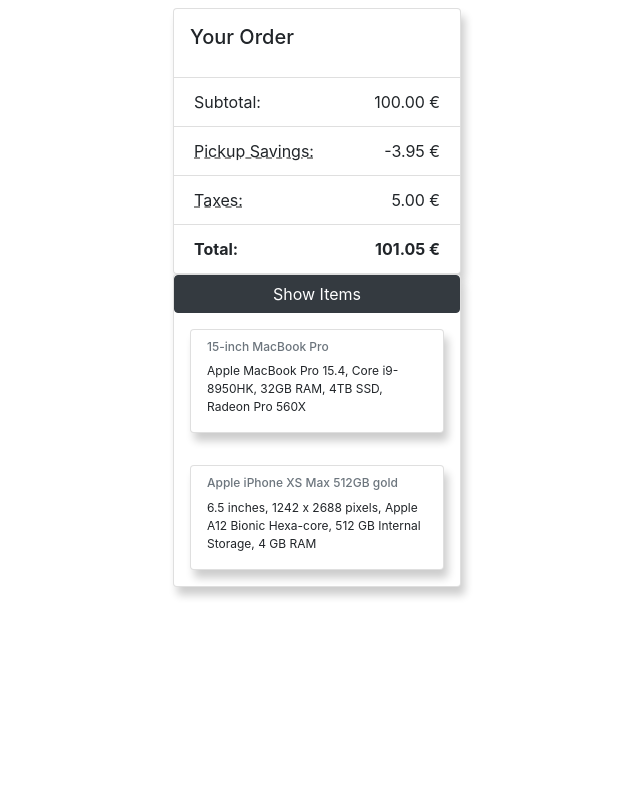
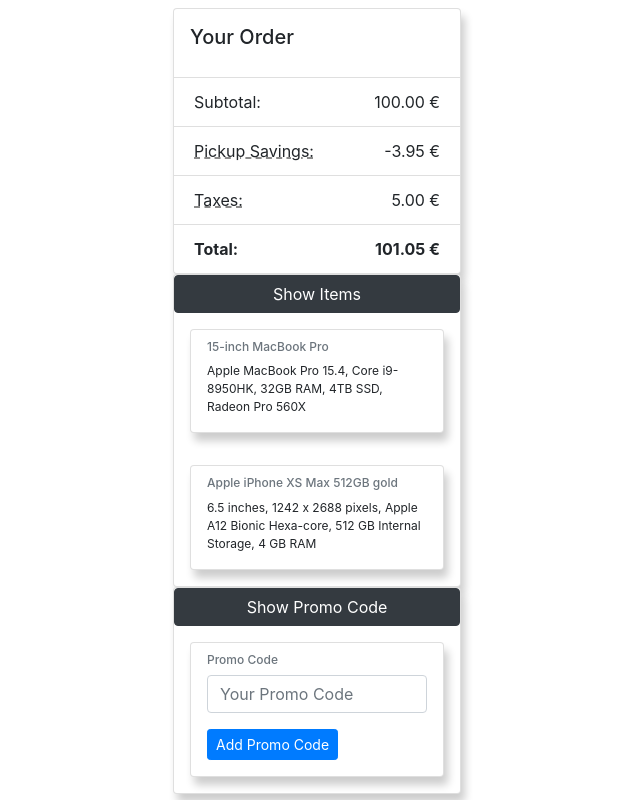
Before and after one commit to miku86/shopping-cart, a React (Create React App) app: page / in a window 1280 px wide. Shown: the whole page, without its empty margins (323-963 px from the left). Built offline with nearby package versions, Linux system fonts and the light colour scheme.

Commit message:
add PromoCode

```diff
--- a/src/App.js
+++ b/src/App.js
@@ -2,6 +2,7 @@
 import './App.css';
 import OrderOverview from './components/OrderOverview';
 import ItemDetails from './components/ItemDetails';
+import PromoCode from './components/PromoCode';
 
 class App extends Component {
   render() {
@@ -9,6 +10,7 @@
       <div className="App">
         <OrderOverview />
         <ItemDetails />
+        <PromoCode />
       </div>
     );
   }
--- /dev/null
+++ b/src/components/PromoCode.js
@@ -0,0 +1,38 @@
+import React, { Component } from 'react';
+import { Card, Button, InputGroup, FormControl } from 'react-bootstrap';
+
+class PromoCode extends Component {
+  render() {
+    const item = {
+      title: 'Promo Code',
+      description:
+        'Apple MacBook Pro 15.4, Core i9-8950HK, 32GB RAM, 4TB SSD, Radeon Pro 560X',
+    };
+
+    return (
+      <Card style={{ width: '18rem' }}>
+        <Button variant="dark">Show Promo Code</Button>
+        <Card.Body>
+          <Card>
+            <Card.Body>
+              <Card.Subtitle className="mb-2 text-muted">
+                {item.title}
+              </Card.Subtitle>
+              <InputGroup className="mb-3">
+                <FormControl
+                  placeholder="Your Promo Code"
+                  aria-label="Your Promo Code"
+                />
+              </InputGroup>
+              <Button variant="primary" size="sm">
+                Add Promo Code
+              </Button>
+            </Card.Body>
+          </Card>
+        </Card.Body>
+      </Card>
+    );
+  }
+}
+
+export default PromoCode;
```
